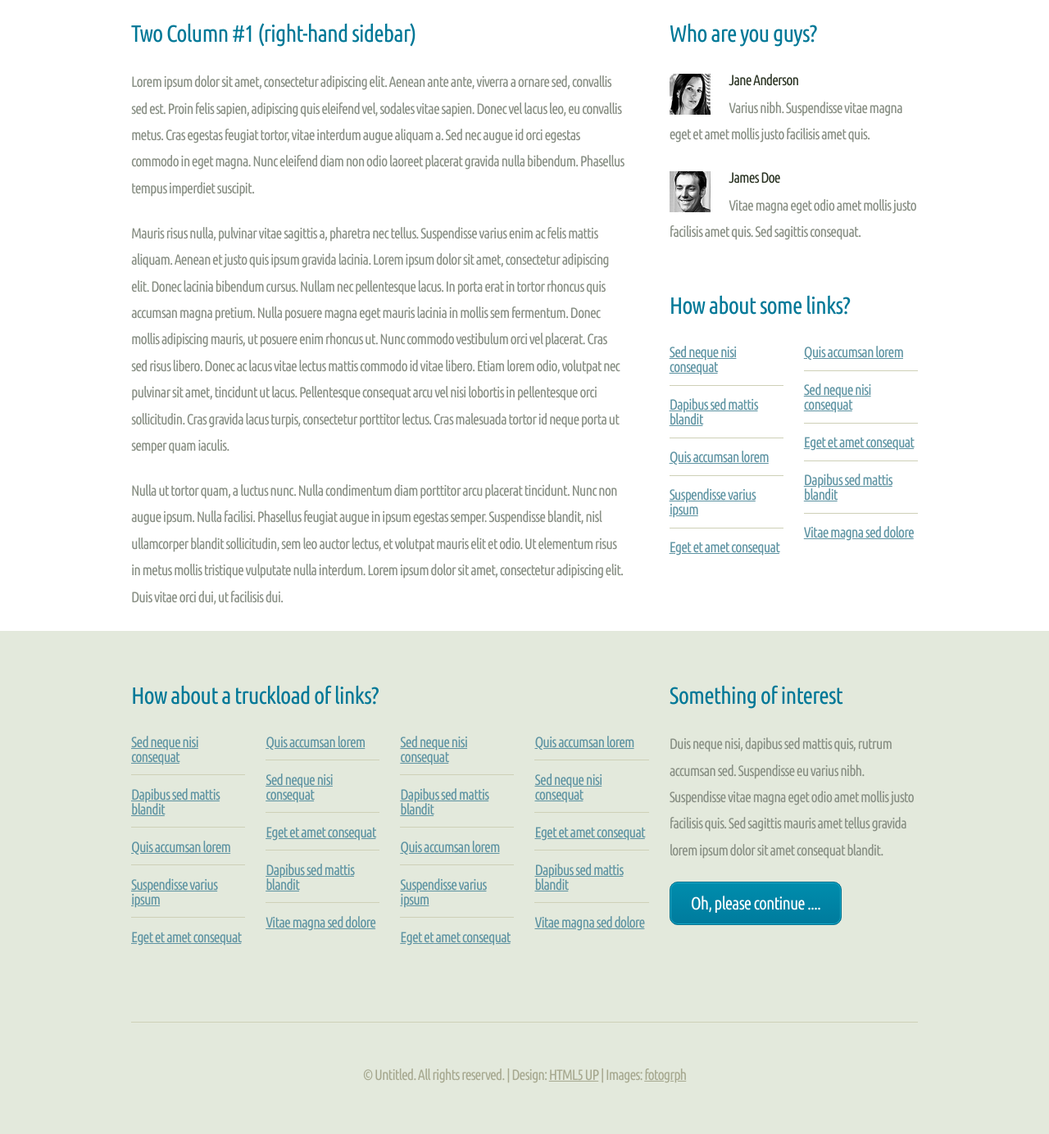
After one commit to chaddelorean/YSA11Service, a PHP site: page /serviceList.html in a window 1280 px wide. The commit adds this page. Shown: the whole page at 82% size. Run offline with PHP 8.4, Linux system fonts and the light colour scheme; data that the repository does not hold is empty; some libraries are stand-ins or nearby versions.

Commit message:
ServiceList Added

```diff
--- a/index.php
+++ b/index.php
@@ -60,7 +60,7 @@
 							<p>The service comity of the YSA 11th Stake often plans many service projects throughout the year. These projects are great opportunities
 								to help out in our community. Click the button below to view and signup for a service project.</p>
 							<footer class="controls">
-								<a href="projects.php" class="button">Service Projects</a>
+								<a href="serviceList.html" class="button">Service Projects</a>
 							</footer>
 						</section>
 
--- a/nav.php
+++ b/nav.php
@@ -1,8 +1,8 @@
 <header id="header">
 	<h1><a href="#" id="logo">Service Opportunities</a></h1>
 	<nav id="nav">
-		<a href="index.php" class="current-page-item">Homepage</a>
-		<a href="projects.php">Service Projects</a>
+		<a href="index.php">Homepage</a>
+		<a href="serviceList.html">Service Projects</a>
 		<a href="bulletin.php">Bulletin</a>
 		<a href="requests.php">Service Requests</a>
 		<a href="about.php">About</a>
--- /dev/null
+++ b/serviceList.html
@@ -0,0 +1,180 @@
+<!DOCTYPE HTML>
+<!--
+	Minimaxing 3.1 by HTML5 UP
+	html5up.net | @n33co
+	Free for personal and commercial use under the CCA 3.0 license (html5up.net/license)
+-->
+<html ng-app="YSA11Service">
+	<head>
+		<title>SA 11th Stake Service</title>
+		<meta http-equiv="content-type" content="text/html; charset=utf-8" />
+		<meta name="description" content="" />
+		<meta name="keywords" content="" />
+		<link href='http://fonts.googleapis.com/css?family=Ubuntu+Condensed' rel='stylesheet' type='text/css'>
+		<script src="js/jquery.min.js"></script>
+		<script src="js/config.js"></script>
+		<script src="js/skel.min.js"></script>
+		<script src="js/skel-panels.min.js"></script>
+		<noscript>
+			<link rel="stylesheet" href="css/skel-noscript.css" />
+			<link rel="stylesheet" href="css/style.css" />
+			<link rel="stylesheet" href="css/style-desktop.css" />
+		</noscript>
+		<!--[if lte IE 9]><link rel="stylesheet" href="css/ie9.css" /><![endif]-->
+		<!--[if lte IE 8]><script src="js/html5shiv.js"></script><![endif]-->
+	</head>
+	<body ng-controller="homePageCtrl">
+	<!-- ********************************************************* -->
+		<div id="header-wrapper">
+			<div class="container">
+				<div class="row">
+					<div class="12u">
+						<div ng-include src="'nav.php'"></div>
+
+					</div>
+				</div>
+			</div>
+		</div>
+		<div id="main">
+			<div class="container">
+				<div class="row main-row">
+					<div class="8u">
+
+						<section class="left-content">
+							<h2>Two Column #1 (right-hand sidebar)</h2>
+							<p>Lorem ipsum dolor sit amet, consectetur adipiscing elit. Aenean ante ante, viverra a ornare sed, convallis sed est. Proin felis sapien, adipiscing quis eleifend vel, sodales vitae sapien. Donec vel lacus leo, eu convallis metus. Cras egestas feugiat tortor, vitae interdum augue aliquam a. Sed nec augue id orci egestas commodo in eget magna. Nunc eleifend diam non odio laoreet placerat gravida nulla bibendum. Phasellus tempus imperdiet suscipit.</p>
+							<p>Mauris risus nulla, pulvinar vitae sagittis a, pharetra nec tellus. Suspendisse varius enim ac felis mattis aliquam. Aenean et justo quis ipsum gravida lacinia. Lorem ipsum dolor sit amet, consectetur adipiscing elit. Donec lacinia bibendum cursus. Nullam nec pellentesque lacus. In porta erat in tortor rhoncus quis accumsan magna pretium. Nulla posuere magna eget mauris lacinia in mollis sem fermentum. Donec mollis adipiscing mauris, ut posuere enim rhoncus ut. Nunc commodo vestibulum orci vel placerat. Cras sed risus libero. Donec ac lacus vitae lectus mattis commodo id vitae libero. Etiam lorem odio, volutpat nec pulvinar sit amet, tincidunt ut lacus. Pellentesque consequat arcu vel nisi lobortis in pellentesque orci sollicitudin. Cras gravida lacus turpis, consectetur porttitor lectus. Cras malesuada tortor id neque porta ut semper quam iaculis.</p>
+							<p>Nulla ut tortor quam, a luctus nunc. Nulla condimentum diam porttitor arcu placerat tincidunt. Nunc non augue ipsum. Nulla facilisi. Phasellus feugiat augue in ipsum egestas semper. Suspendisse blandit, nisl ullamcorper blandit sollicitudin, sem leo auctor lectus, et volutpat mauris elit et odio. Ut elementum risus in metus mollis tristique vulputate nulla interdum. Lorem ipsum dolor sit amet, consectetur adipiscing elit. Duis vitae orci dui, ut facilisis dui.</p>
+						</section>
+
+					</div>
+					<div class="4u">
+
+						<section>
+							<h2>Who are you guys?</h2>
+							<ul class="small-image-list">
+								<li>
+									<a href="#"><img src="images/pic2.jpg" alt="" class="left" /></a>
+									<h4>Jane Anderson</h4>
+									<p>Varius nibh. Suspendisse vitae magna eget et amet mollis justo facilisis amet quis.</p>
+								</li>
+								<li>
+									<a href="#"><img src="images/pic1.jpg" alt="" class="left" /></a>
+									<h4>James Doe</h4>
+									<p>Vitae magna eget odio amet mollis justo facilisis amet quis. Sed sagittis consequat.</p>
+								</li>
+							</ul>
+						</section>
+
+						<section>
+							<h2>How about some links?</h2>
+							<div>
+								<div class="row">
+									<div class="6u">
+										<ul class="link-list">
+											<li><a href="#">Sed neque nisi consequat</a></li>
+											<li><a href="#">Dapibus sed mattis blandit</a></li>
+											<li><a href="#">Quis accumsan lorem</a></li>
+											<li><a href="#">Suspendisse varius ipsum</a></li>
+											<li><a href="#">Eget et amet consequat</a></li>
+										</ul>
+									</div>
+									<div class="6u">
+										<ul class="link-list">
+											<li><a href="#">Quis accumsan lorem</a></li>
+											<li><a href="#">Sed neque nisi consequat</a></li>
+											<li><a href="#">Eget et amet consequat</a></li>
+											<li><a href="#">Dapibus sed mattis blandit</a></li>
+											<li><a href="#">Vitae magna sed dolore</a></li>
+										</ul>
+									</div>
+								</div>
+							</div>
+						</section>
+
+					</div>
+				</div>
+			</div>
+		</div>
+		<div id="footer-wrapper">
+			<div class="container">
+				<div class="row">
+					<div class="8u">
+
+						<section>
+							<h2>How about a truckload of links?</h2>
+							<div>
+								<div class="row">
+									<div class="3u">
+										<ul class="link-list">
+											<li><a href="#">Sed neque nisi consequat</a></li>
+											<li><a href="#">Dapibus sed mattis blandit</a></li>
+											<li><a href="#">Quis accumsan lorem</a></li>
+											<li><a href="#">Suspendisse varius ipsum</a></li>
+											<li><a href="#">Eget et amet consequat</a></li>
+										</ul>
+									</div>
+									<div class="3u">
+										<ul class="link-list">
+											<li><a href="#">Quis accumsan lorem</a></li>
+											<li><a href="#">Sed neque nisi consequat</a></li>
+											<li><a href="#">Eget et amet consequat</a></li>
+											<li><a href="#">Dapibus sed mattis blandit</a></li>
+											<li><a href="#">Vitae magna sed dolore</a></li>
+										</ul>
+									</div>
+									<div class="3u">
+										<ul class="link-list">
+											<li><a href="#">Sed neque nisi consequat</a></li>
+											<li><a href="#">Dapibus sed mattis blandit</a></li>
+											<li><a href="#">Quis accumsan lorem</a></li>
+											<li><a href="#">Suspendisse varius ipsum</a></li>
+											<li><a href="#">Eget et amet consequat</a></li>
+										</ul>
+									</div>
+									<div class="3u">
+										<ul class="link-list">
+											<li><a href="#">Quis accumsan lorem</a></li>
+											<li><a href="#">Sed neque nisi consequat</a></li>
+											<li><a href="#">Eget et amet consequat</a></li>
+											<li><a href="#">Dapibus sed mattis blandit</a></li>
+											<li><a href="#">Vitae magna sed dolore</a></li>
+										</ul>
+									</div>
+								</div>
+							</div>
+						</section>
+
+					</div>
+					<div class="4u">
+
+						<section>
+							<h2>Something of interest</h2>
+							<p>Duis neque nisi, dapibus sed mattis quis, rutrum accumsan sed.
+							Suspendisse eu varius nibh. Suspendisse vitae magna eget odio amet
+							mollis justo facilisis quis. Sed sagittis mauris amet tellus gravida
+							lorem ipsum dolor sit amet consequat blandit.</p>
+							<footer class="controls">
+								<a href="#" class="button">Oh, please continue ....</a>
+							</footer>
+						</section>
+
+					</div>
+				</div>
+				<div class="row">
+					<div class="12u">
+
+						<div id="copyright">
+							&copy; Untitled. All rights reserved. | Design: <a href="http://html5up.net">HTML5 UP</a> | Images: <a href="http://fotogrph.com">fotogrph</a>
+						</div>
+
+					</div>
+				</div>
+			</div>
+		</div>
+	<!-- ********************************************************* -->
+	</body>
+	<script src="//ajax.googleapis.com/ajax/libs/angularjs/1.2.12/angular.min.js"></script>
+	<script src="//ajax.googleapis.com/ajax/libs/jquery/1.11.0/jquery.min.js"></script>
+	<script src="js/scripts.js"></script>
+</html>
```
